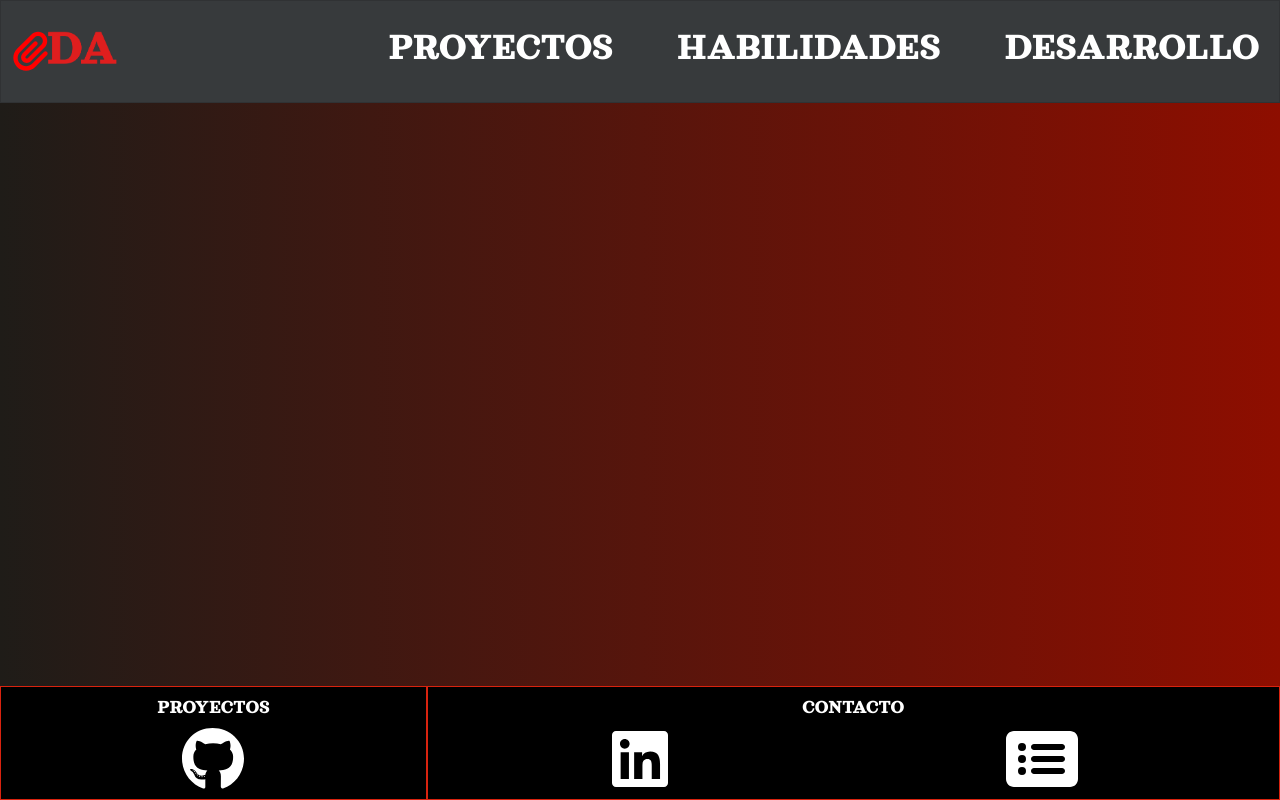
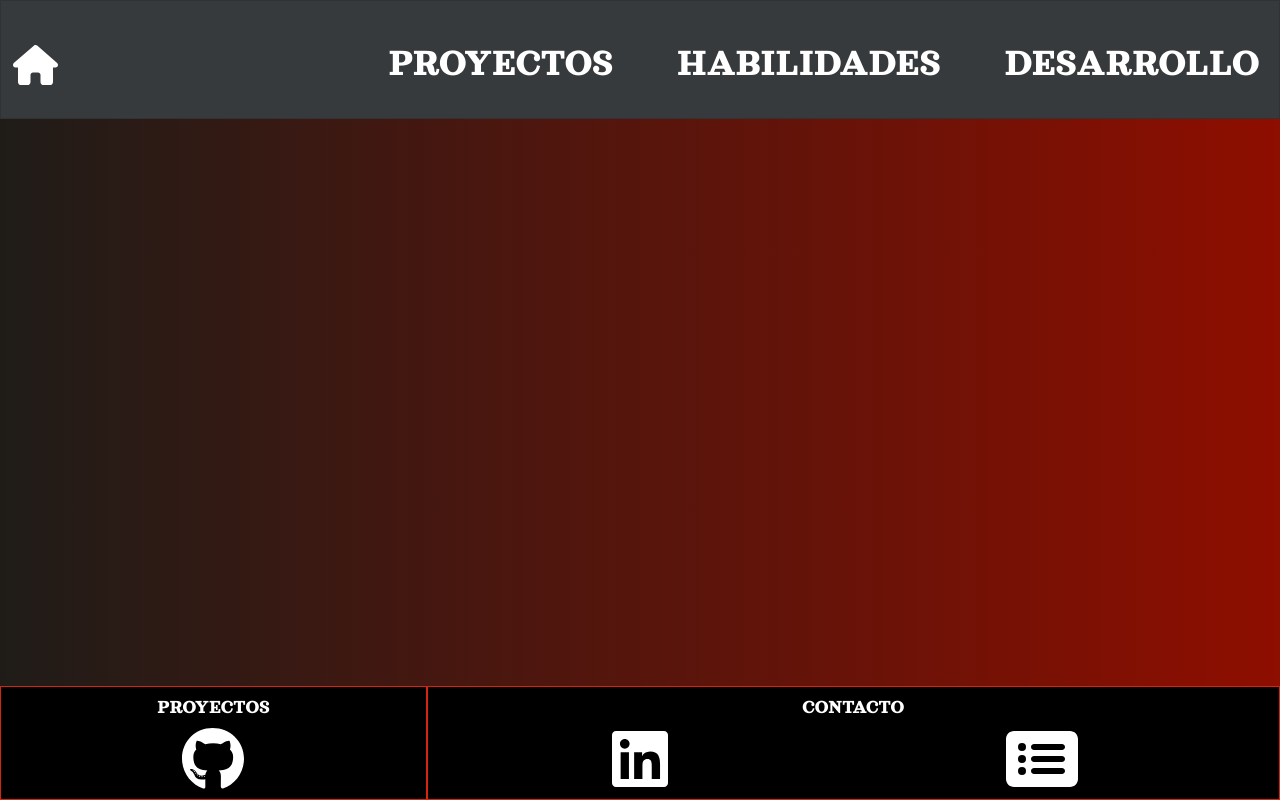
Before and after one commit to diego-008/my-web-site, a React (Create React App) app: page / in a window 1280 px wide. Built offline with nearby package versions, Linux system fonts and the light colour scheme.

Commit message:
cambiando iconos

```diff
--- a/src/components/NavBar.js
+++ b/src/components/NavBar.js
@@ -1,23 +1,13 @@
 import { Link } from "react-router-dom";
 import "./css/navbar.css";
 import { FontAwesomeIcon } from "@fortawesome/react-fontawesome";
-import { faPaperclip } from "@fortawesome/free-solid-svg-icons";
-import Logo from "../images/logo.png";
+import { faHouse } from "@fortawesome/free-solid-svg-icons";
 export default function NavBar() {
   return (
     <nav className="navbar navbar-expand-lg navbar-dark fixed-top custom-navbar bg-dark">
-      <div className="container-fluid">
-        <Link className="navbar-brand" to="/my-web-site">
-          {/* <FontAwesomeIcon icon={faHouse} size="2x" style={{color: "red"}} /> */}
-          <div className="d-flex">
-            <FontAwesomeIcon icon={faPaperclip} size="2x" className="" style={{color:"red"}} />
-            <img
-              src={Logo}
-              alt="logo"
-              className="img-fluid mb-2"
-              style={{ width: "70px" }}
-            />
-          </div>
+      <div className="container-fluid mt-3">
+        <Link className="navbar-brand text-decoration-none" to="/my-web-site">
+          <FontAwesomeIcon icon={faHouse} size="2x" />
         </Link>
         <button
           className="navbar-toggler"
```
Also changed, not shown: src/components/css/navbar.css (line endings or trailing spaces).
